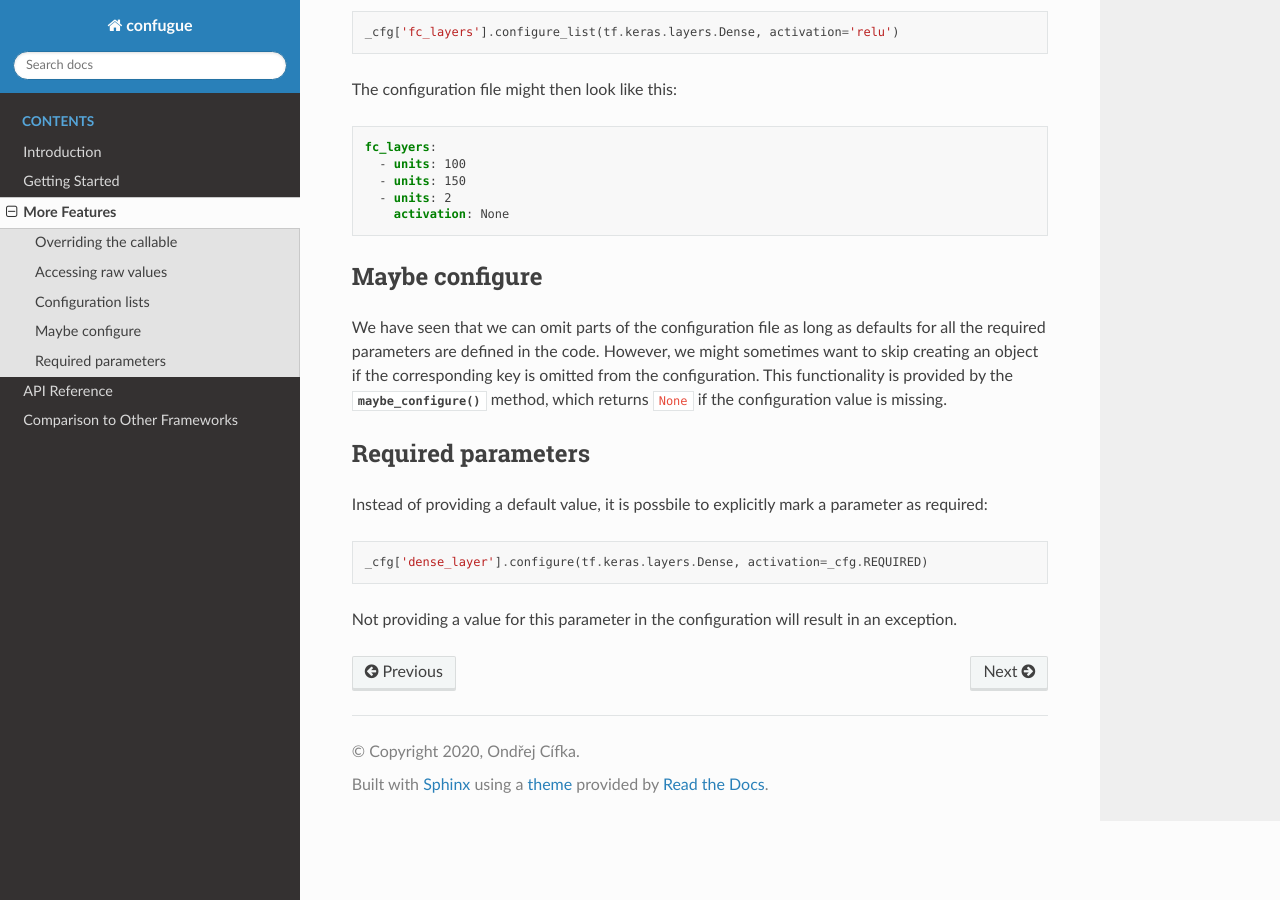
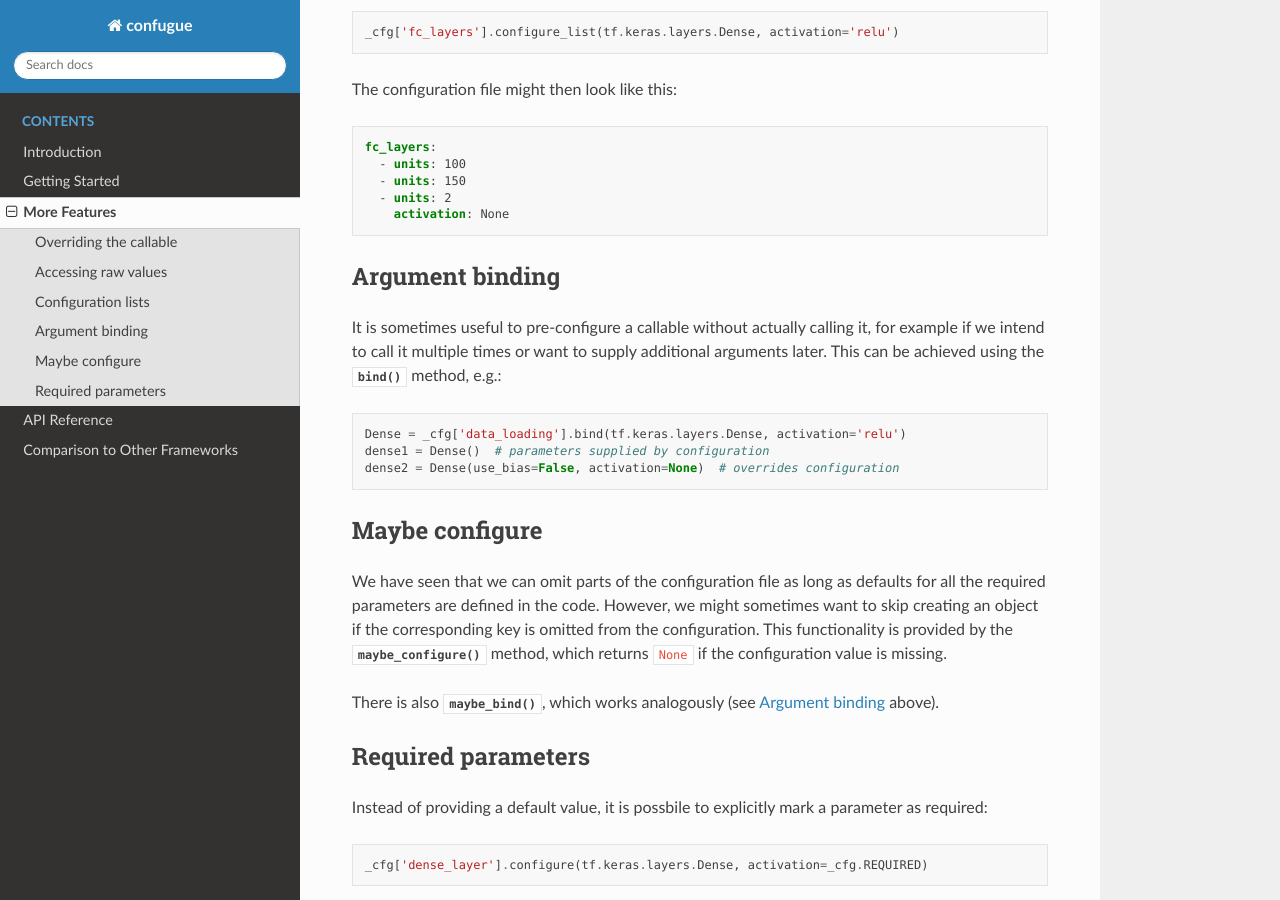
Before and after one commit to cifkao/confugue, a Sphinx documentation site: the page built from docs/more-features.rst, in a window 1280 px wide and 900 px high, scrolled down 791 px. Built offline with Sphinx 7.4.7 and the Read the Docs theme 2.0.0, drawn with Linux system fonts in a browser that asks for light colours.

Commit message:
Update docs

```diff
--- a/docs/api.rst
+++ b/docs/api.rst
@@ -19,4 +19,6 @@ API Reference
 
    .. automethod:: get
 
+   .. automethod:: get_unused_keys
+
 .. autoclass:: ConfigurationError
--- a/docs/more-features.rst
+++ b/docs/more-features.rst
@@ -38,11 +38,24 @@ The configuration file might then look like this:
      - units: 2
        activation: None
 
+.. _Argument binding:
+
+Argument binding
+~~~~~~~~~~~~~~~~
+It is sometimes useful to pre-configure a callable without actually calling it, for example if we intend to call it multiple times or want to supply additional arguments later.
+This can be achieved using the :meth:`bind() <Configuration.bind>` method, e.g.::
+
+  Dense = _cfg['data_loading'].bind(tf.keras.layers.Dense, activation='relu')
+  dense1 = Dense()  # parameters supplied by configuration
+  dense2 = Dense(use_bias=False, activation=None)  # overrides configuration
+
 Maybe configure
 ~~~~~~~~~~~~~~~
 We have seen that we can omit parts of the configuration file as long as defaults for all the required parameters are defined in the code.
 However, we might sometimes want to skip creating an object if the corresponding key is omitted from the configuration.
 This functionality is provided by the :meth:`maybe_configure() <Configuration.maybe_configure>` method, which returns :code:`None` if the configuration value is missing.
+
+There is also :meth:`maybe_bind() <Configuration.maybe_bind>`, which works analogously (see :ref:`Argument binding` above).
 
 Required parameters
 ~~~~~~~~~~~~~~~~~~~
```
